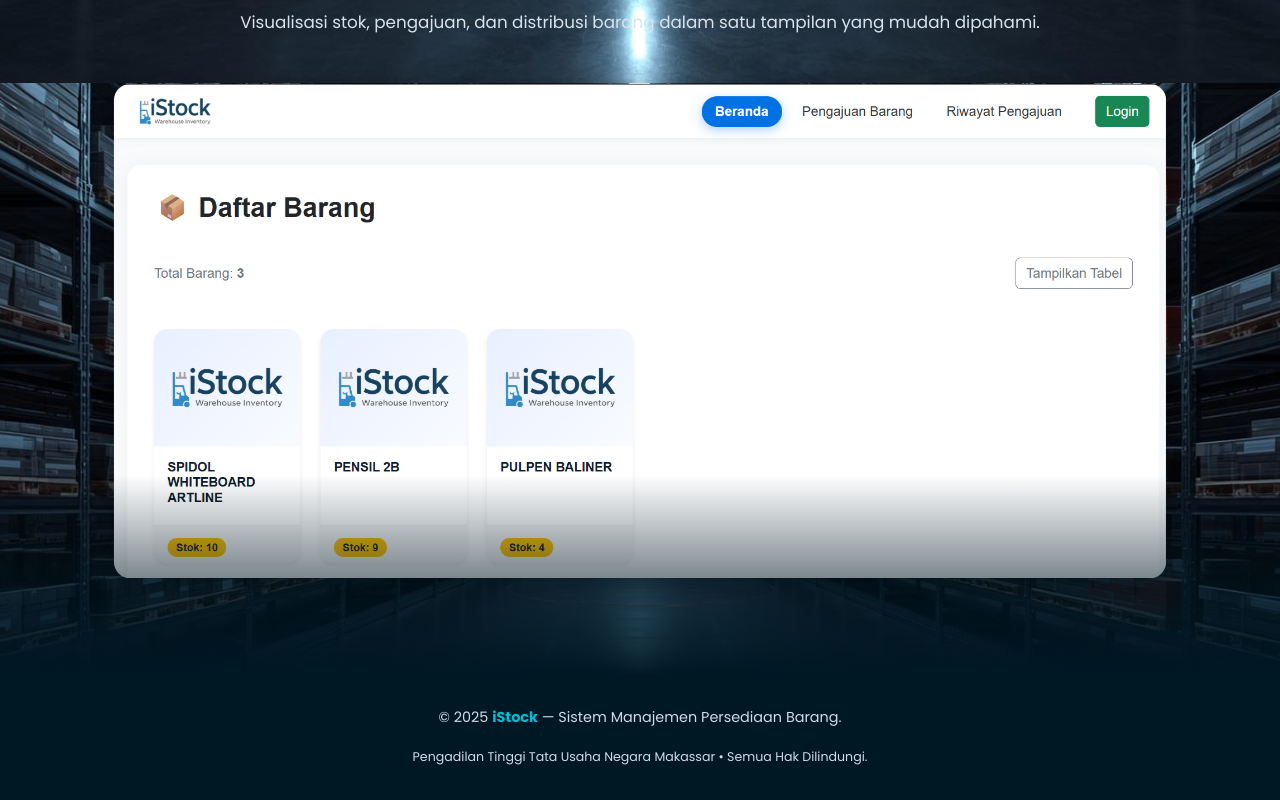
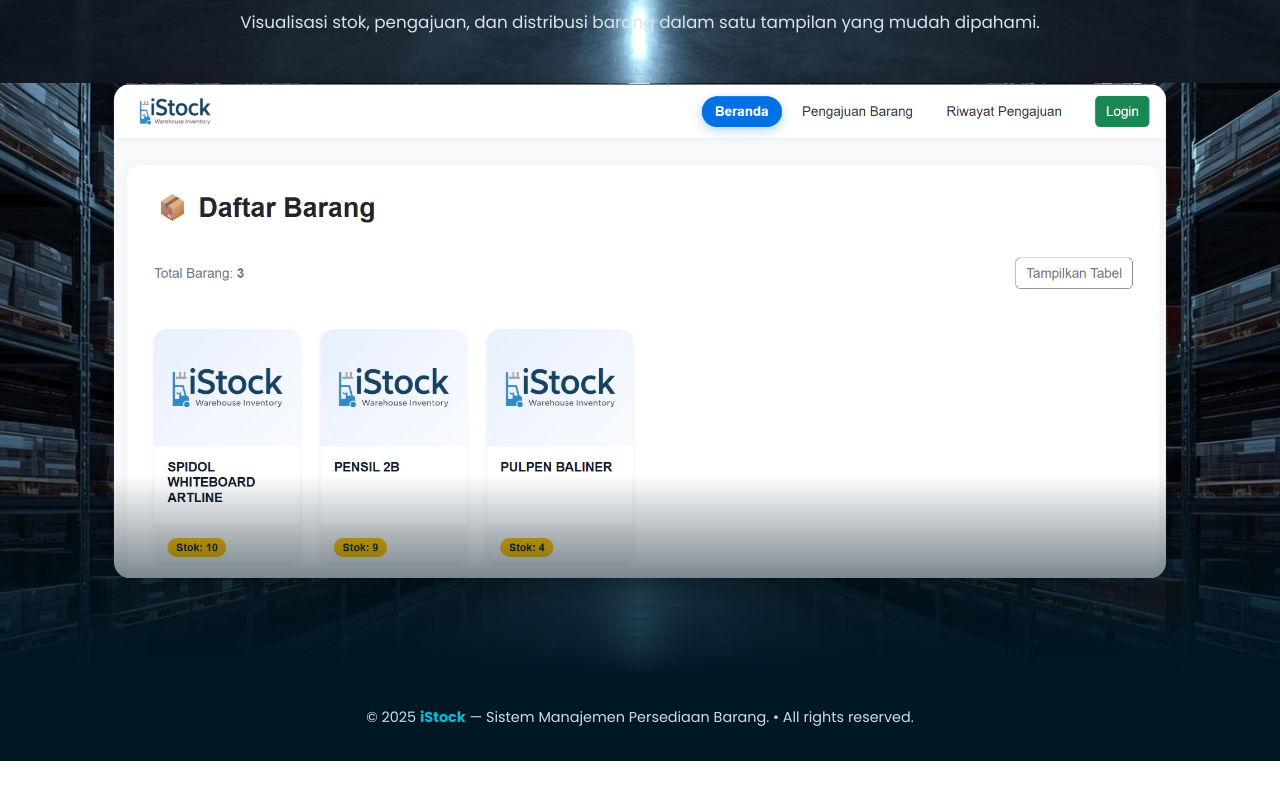
Before and after one commit to SatrioBayu/iStock, a React (Vite) app: page / in a window 1280 px wide. Shown: the part 1517-2317 px from the top of the page. After the commit the page ends 2278 px from the top, so only its background shows below. Built offline with nearby package versions, Linux system fonts and the light colour scheme.

Commit message:
feat: cleanup rootlayout

```diff
--- a/src/components/Footer/Footer.jsx
+++ b/src/components/Footer/Footer.jsx
@@ -12,24 +12,15 @@
 // export default Footer;
 
 import React from "react";
+import styles from "./Footer.module.css";
 
 function Footer() {
   return (
-    <footer className="bg-light text-dark py-4 border-top">
-      <div className="container d-flex flex-column flex-md-row justify-content-between align-items-center">
-        {/* Brand + tagline */}
-        <div className="mb-2 mb-md-0">
-          <h5 className="fw-bold mb-1">iStock</h5>
-          <small className="text-muted">
-            Solusi cerdas untuk pengajuan barang
-          </small>
-        </div>
-
-        {/* Copyright */}
-        <div className="text-muted">
-          &copy; {new Date().getFullYear()} iStock. All rights reserved.
-        </div>
-      </div>
+    <footer className={styles.footer}>
+      <p className="mb-0">
+        © {new Date().getFullYear()} <strong>iStock</strong> — Sistem Manajemen
+        Persediaan Barang. • All rights reserved.
+      </p>
     </footer>
   );
 }
--- a/src/components/Footer/Footer.module.css
+++ b/src/components/Footer/Footer.module.css
@@ -0,0 +1,12 @@
+/* ===== FOOTER ===== */
+.footer {
+  text-align: center;
+  padding: 2rem 1rem;
+  background: #001824;
+  color: #d0dbe7;
+  font-size: 0.9rem;
+}
+
+.footer strong {
+  color: #00bcd4;
+}
--- a/src/components/LandingPage/LandingPage.jsx
+++ b/src/components/LandingPage/LandingPage.jsx
@@ -1,5 +1,6 @@
 import { Link } from "react-router-dom";
 import styles from "./LandingPage.module.css";
+import Footer from "../Footer/Footer";
 
 export default function LandingPage() {
   return (
@@ -83,15 +84,7 @@ export default function LandingPage() {
       </section>
 
       {/* ===== FOOTER ===== */}
-      <footer className={styles.footer}>
-        <p>
-          © {new Date().getFullYear()} <strong>iStock</strong> — Sistem
-          Manajemen Persediaan Barang.
-        </p>
-        <small>
-          Pengadilan Tinggi Tata Usaha Negara Makassar • Semua Hak Dilindungi.
-        </small>
-      </footer>
+      <Footer />
     </div>
   );
 }
--- a/src/components/LandingPage/LandingPage.module.css
+++ b/src/components/LandingPage/LandingPage.module.css
@@ -200,16 +200,3 @@
   background: linear-gradient(to bottom, rgba(0, 0, 0, 0) 0%, #001824 100%);
   z-index: 2;
 }
-
-/* ===== FOOTER ===== */
-.footer {
-  text-align: center;
-  padding: 2rem 1rem;
-  background: #001824;
-  color: #d0dbe7;
-  font-size: 0.9rem;
-}
-
-.footer strong {
-  color: #00bcd4;
-}
--- a/src/config.js
+++ b/src/config.js
@@ -2,4 +2,4 @@
 const local = "http://localhost:3000";
 const prod = "https://istock-backend-a9d7920debbc.herokuapp.com";
 
-export const API_BASE_URL = local;
+export const API_BASE_URL = prod;
```
Also changed, not shown: src/pages/RootLayout.jsx (+0 -19 lines).
